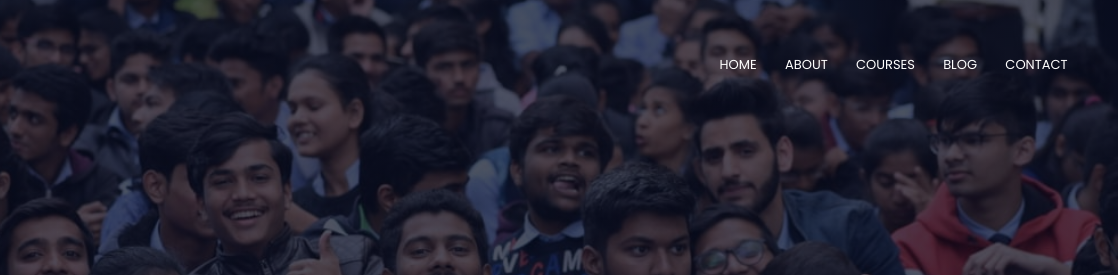
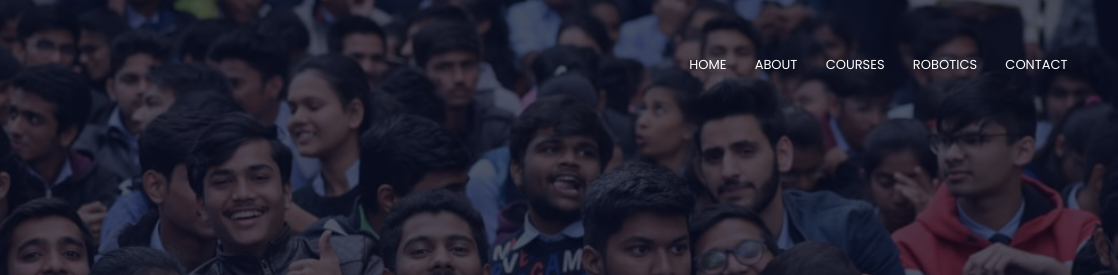
Before and after one commit to waheeduddin1357/robotics_website_gcet, a plain HTML site: page course.html in a window 1280 px wide. Shown: the top 275 px of the page, 162-1280 px from the left. Drawn offline with Linux system fonts and the light colour scheme.

Commit message:
Update course.html

```diff
--- a/course.html
+++ b/course.html
@@ -2,7 +2,7 @@
 <html>
     <head>
         <meta name="viewport" content="width=device-width, initial-scale=1.0">
-        <title>Courses @RCOEM</title>
+        <title>Courses @GCET</title>
         <link rel="icon" href="images/gcet.png" type="image/png">
         <link rel="stylesheet" href="style.css">
         <link rel="preconnect" href="https://fonts.googleapis.com">
@@ -20,7 +20,7 @@
                         <li><a href="index.html">HOME</a></li>
                         <li><a href="about.html">ABOUT</a></li>
                         <li><a href="course.html">COURSES</a></li>
-                        <li><a href="blog.html">BLOG</a></li>
+                        <li><a href="robo.html">ROBOTICS</a></li>
                         <li><a href="contact.html">CONTACT</a></li>
                     </ul>
                 </div>
```
